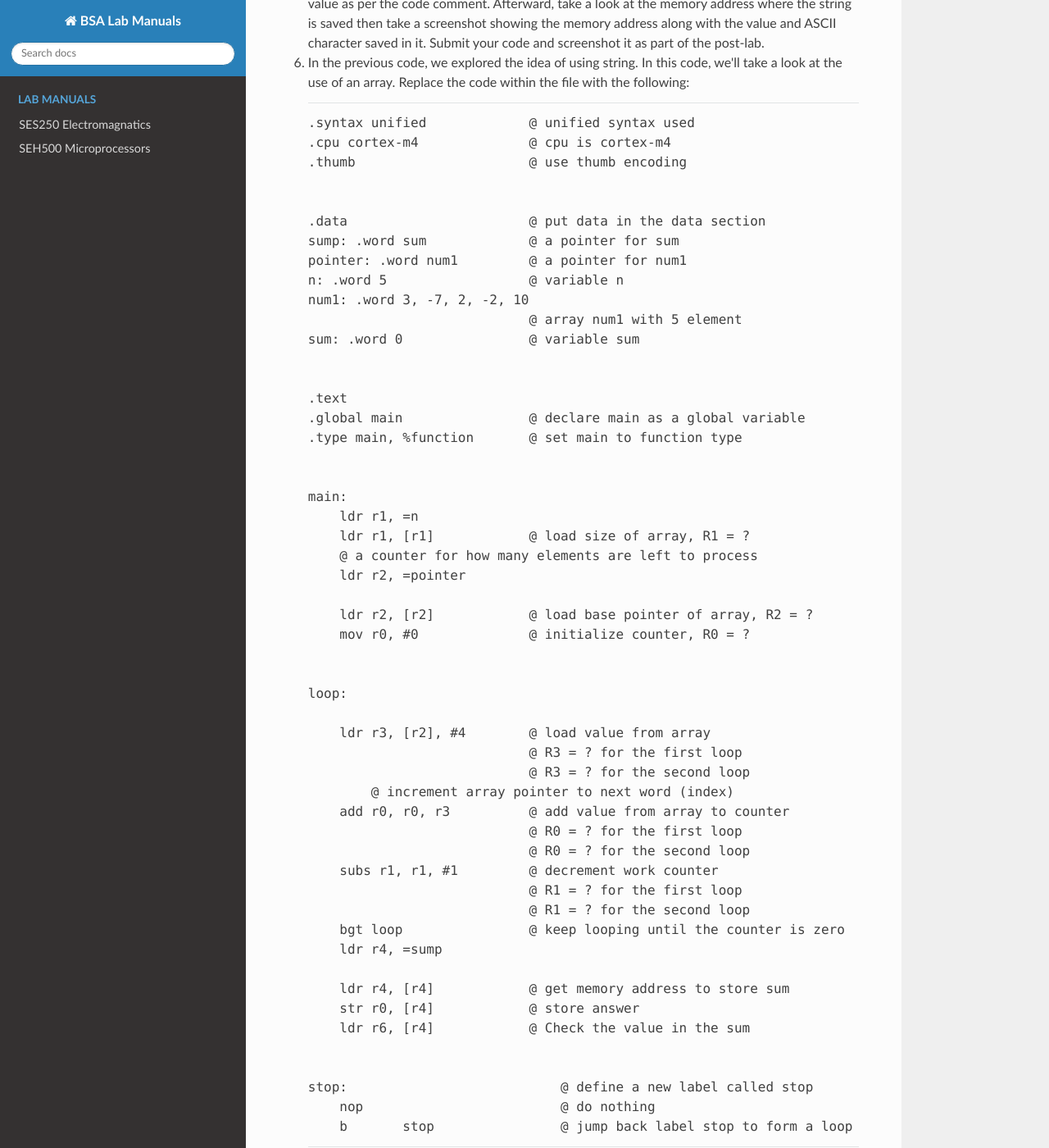
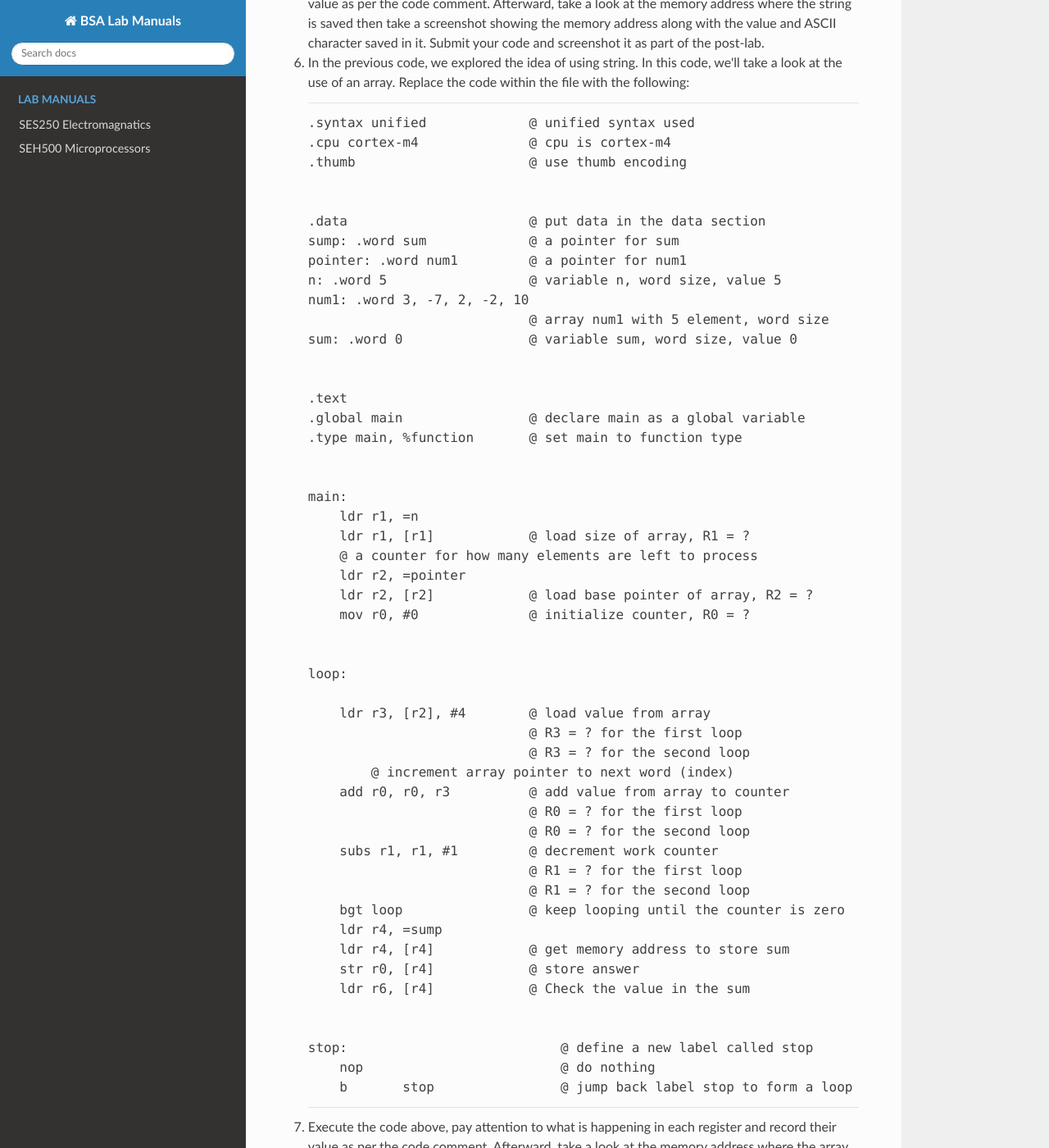
Before and after one commit to Seneca-BSA/bsa, an MkDocs documentation site: the page built from docs/seh500/lab4.md, in a window 1280 px wide and 1400 px high, scrolled down 5259 px. Shown: the whole window at 82% size. Built offline with MkDocs 1.6.1, drawn with Linux system fonts in a browser that asks for light colours; nearby versions of some CDN libraries.

Commit message:
updated lab code comment

```diff
--- a/docs/seh500/lab4.md
+++ b/docs/seh500/lab4.md
@@ -177,10 +177,10 @@
     .data                       @ put data in the data section
     sump: .word sum             @ a pointer for sum
     pointer: .word num1         @ a pointer for num1
-    n: .word 5                  @ variable n
+    n: .word 5                  @ variable n, word size, value 5
     num1: .word 3, -7, 2, -2, 10
-                                @ array num1 with 5 element
-    sum: .word 0                @ variable sum
+                                @ array num1 with 5 element, word size
+    sum: .word 0                @ variable sum, word size, value 0
 
     .text
     .global main                @ declare main as a global variable
```
Also changed, not shown: docs/seh500/lab3.md (+1 -1 lines).
